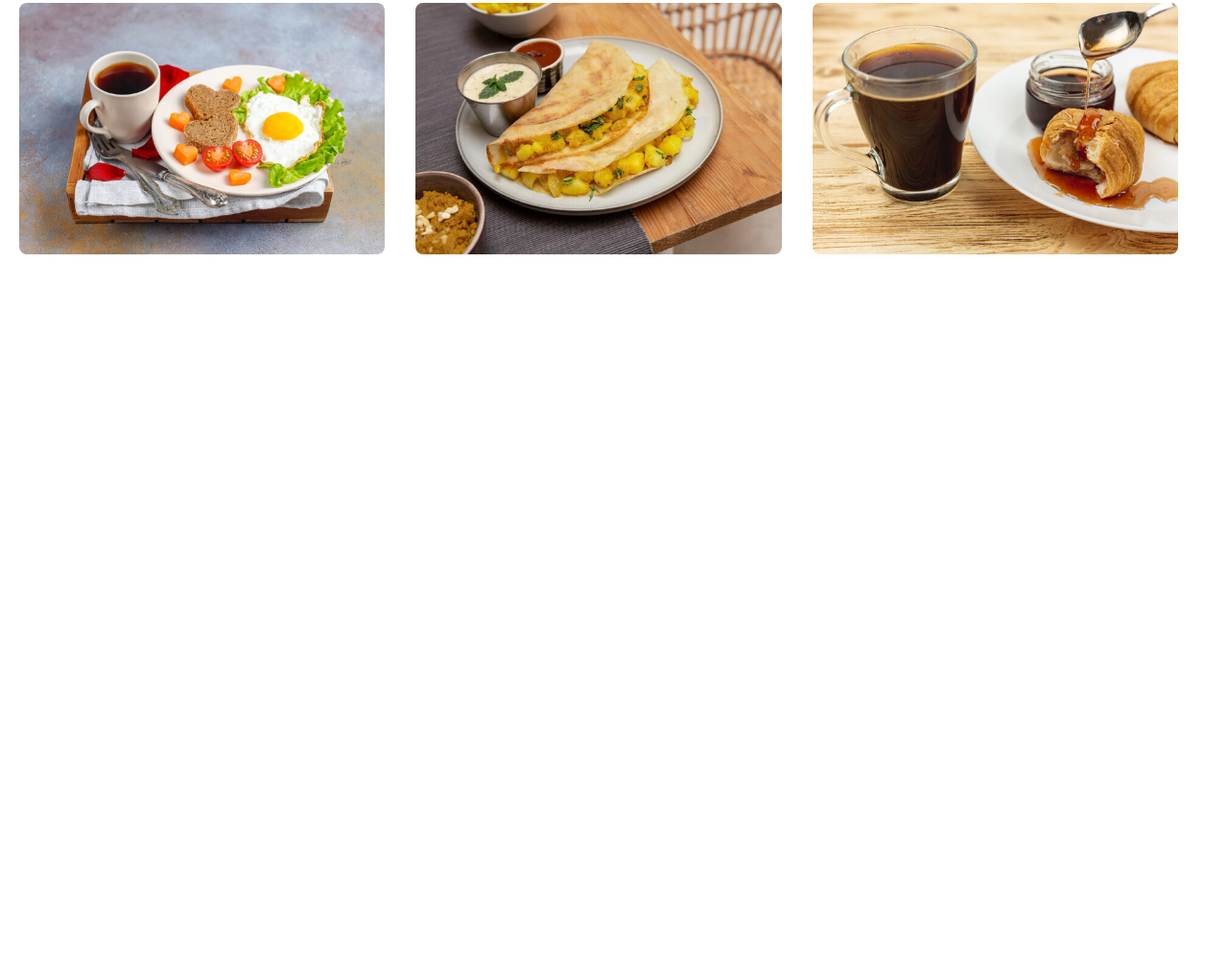
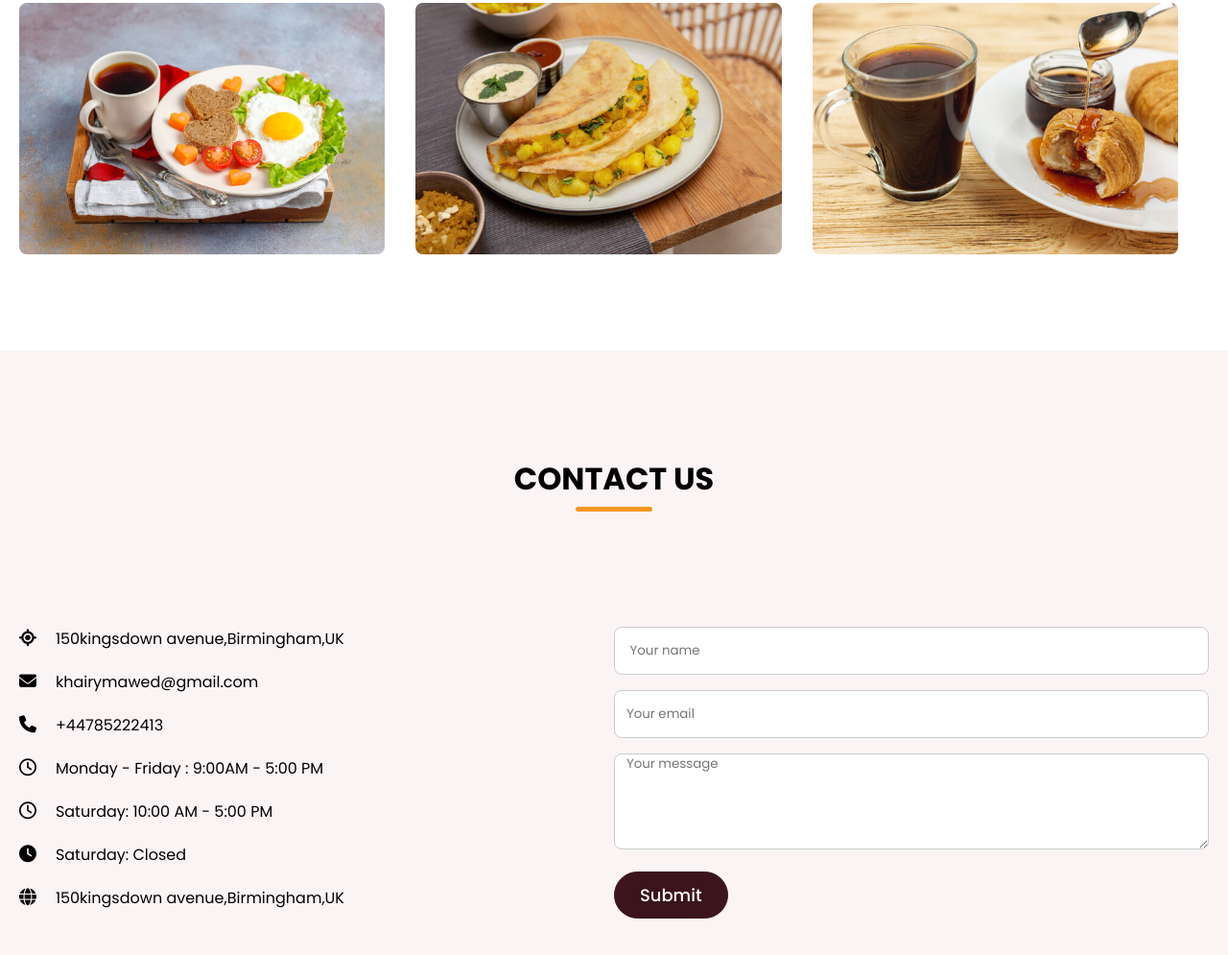
Before and after one commit to khairyhassan/Responsive-Coffee-Website, a plain HTML site: page index.html in a window 1280 px wide. Shown: the part 4104-5099 px from the top of the page at 96% size. Before the commit the page ends 4469 px from the top, so only its background shows below. Drawn offline with nearby package versions, Linux system fonts and the light colour scheme; a web font is replaced by a local one.

Commit message:
contact section

```diff
--- a/index.html
+++ b/index.html
@@ -204,6 +204,48 @@
         </ul>
       </div>
      </section>
+     <!-- contact section -->
+      <section class="contact-section">
+        <h2 class="section-title">Contact Us</h2>
+        <div class="section-content">
+          <ul class="contact-info-list">
+            <li class="contact-info">
+              <i class="fa-solid fa-location"></i>
+              <p>150kingsdown avenue,Birmingham,UK</p>
+            </li>
+            <li class="contact-info">
+              <i class="fa-solid fa-envelope"></i>
+              <p>khairymawed@gmail.com</p>
+            </li>
+            <li class="contact-info">
+              <i class="fa-solid fa-phone"></i>
+              <p> +44785222413</p>
+            </li>
+            <li class="contact-info">
+              <i class="fa-regular fa-clock"></i>
+              <p> Monday - Friday : 9:00AM - 5:00 PM</p>
+            </li>
+            <li class="contact-info">
+              <i class="fa-regular fa-clock"></i>
+              <p> Saturday: 10:00 AM - 5:00 PM</p>
+            </li>
+            <li class="contact-info">
+              <i class="fa-solid fa-clock"></i>
+              <p> Saturday: Closed</p>
+            </li>
+            <li class="contact-info">
+              <i class="fa-solid fa-globe"></i>
+              <p>150kingsdown avenue,Birmingham,UK</p>
+            </li>
+          </ul>
+          <form action="#" class="contact-form">
+            <input type="text"  placeholder=" Your name" class="form-input" required>
+            <input type="email" placeholder="Your email"  class="form-input" required>
+            <textarea name="message" id="message" required placeholder="Your message" class="form-input"></textarea>
+            <button class=" submit-button">Submit</button>
+          </form>
+        </div>
+      </section>
 
   </main>
   <!-- linking swiper script -->
--- a/style.css
+++ b/style.css
@@ -344,6 +344,69 @@ header .navbar {
 .gallery-section .gallery-item:hover .gallery-image{
   transform: scale(1.3);
 }
+  /* contact us section styling */
+  .contact-section {
+    padding: 50px 0 100px;
+    background: var(--light-pink-color);
+  }
+  .contact-section .section-content {
+    display: flex;
+    gap: 48px;
+    align-items: flex-start;
+    justify-content: space-between;
+  }
+
+  .contact-section .contact-info-list .contact-info {
+    display: flex;
+    gap: 20px;
+    margin: 20px 0;
+    align-items: center;
+  }
+  .contact-section .contact-info-list .contact-info i {
+    font-size: var(--font-size-m);
+  }
+  .contact-section .contact-form {
+    max-width: 50%;
+    margin-top: 20PX;
+  }
+  .contact-section .contact-form .form-input {
+    width: 100%;
+    height: 50px;
+    padding: 0 12px;
+    outline: none;
+    margin-bottom: 16px;
+    background: var(--white-color);
+    border-radius: var(--border-radius-s);
+    border: 1px solid var(--mediu-gray-color);
+  }
+
+  .contact-section .contact-form .form-input:focus {
+    border-color: var(--secondary-color);
+  }
+
+  .contact-section .contact-form textarea.form-input {
+    height: 100px;
+    padding: 12x;
+    resize: vertical;
+  }
+
+  .contact-section .contact-form .submit-button {
+    padding: 10px 26px;
+    background: var(--primary-color);
+    font-size: var(--font-size-m);
+    font-weight: var(--font-weight-medium);
+    color: var(--white-color);
+    border-radius: var(--border-radius-m);
+    border: 1px solid var(--primary-color);
+    transition: 0.3s ease;
+  }
+
+  .contact-section .contact-form .submit-button:hover {
+    color: var(--primary-color);
+    background: transparent;
+
+  }
+
 /* Responsive media query code for max width 1024px */
 @media screen and (max-width:1024px){
   .menu-section .menu-list {
@@ -425,7 +488,7 @@ header .navbar {
   }
 
   .hero-section .hero-details :is(.subtitle, .description)
-  ,.about-section .about-details{
+  ,.about-section .about-details, .contact-section .contact-form{
     min-width: 100%;
   }
   .hero-section .hero-details .buttons {
@@ -465,6 +528,11 @@ header .navbar {
   .gallery-section .gallery-list .gallery-item{
     width: calc(100%/2 - 30px);
   }
+
+  .contact-section .section-content {
+    flex-direction: column-reverse;
+    align-items: center;
+
 }
 
 /* Responsive media query code for max width 640px */
```
